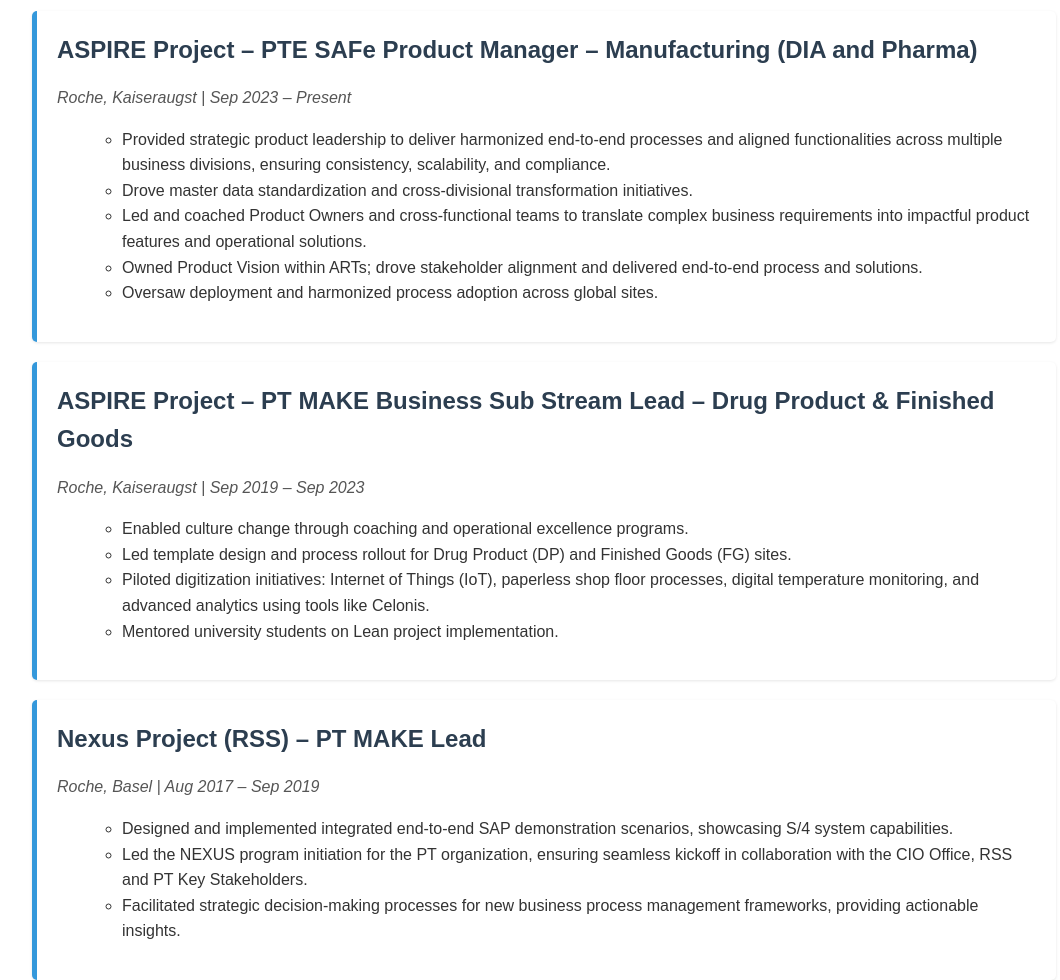
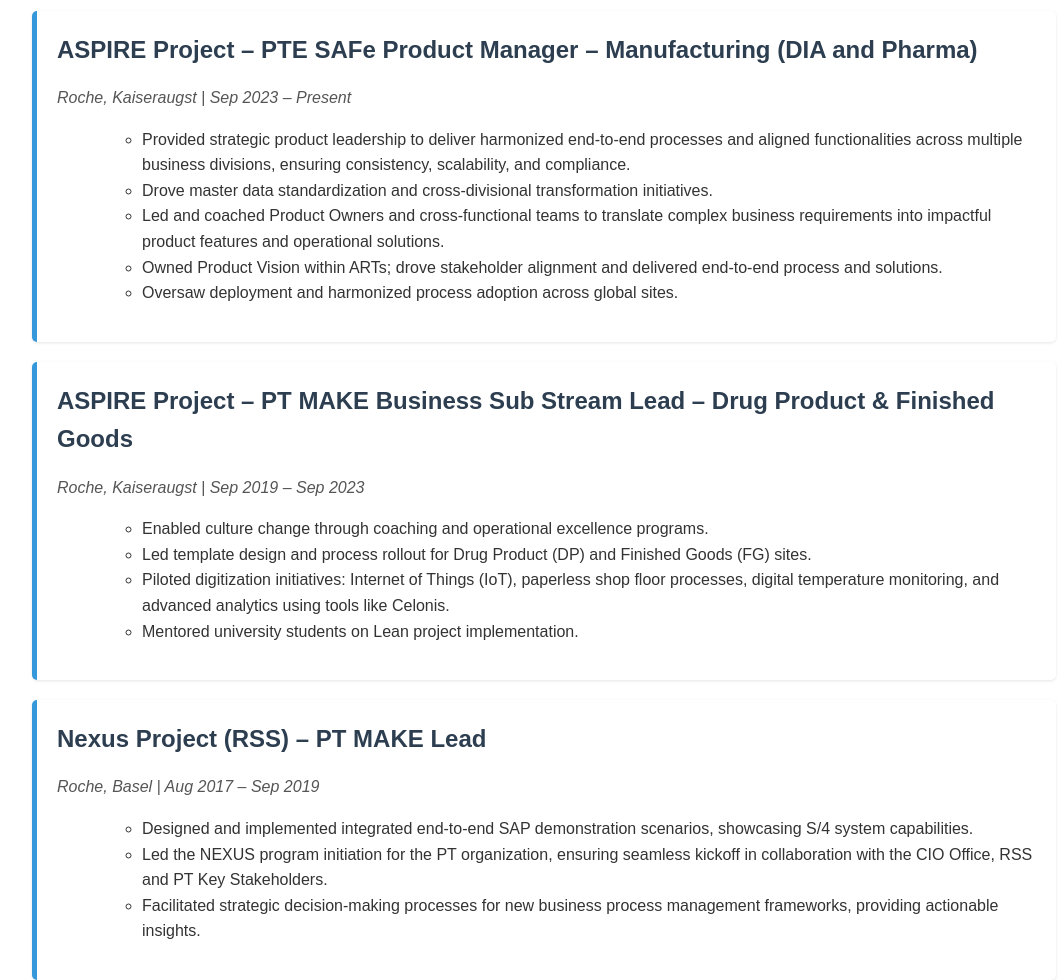
Before and after one commit to schmeckm/resume, a plain HTML site: page index.html in a window 1280 px wide. Shown: the part 800-1780 px from the top of the page, without its empty margins (96-1156 px from the left). Drawn offline with Linux system fonts and the light colour scheme.

Commit message:
Update style.css

```diff
--- a/style.css
+++ b/style.css
@@ -160,7 +160,7 @@
 
 .job-entry ul {
     list-style: circle;
-    margin-left: 25px; /* <--- Adjust this line */
+    margin-left: 45px; /* <--- Adjust this line */
 }
 
 /* Skills-Kategorien */
```
